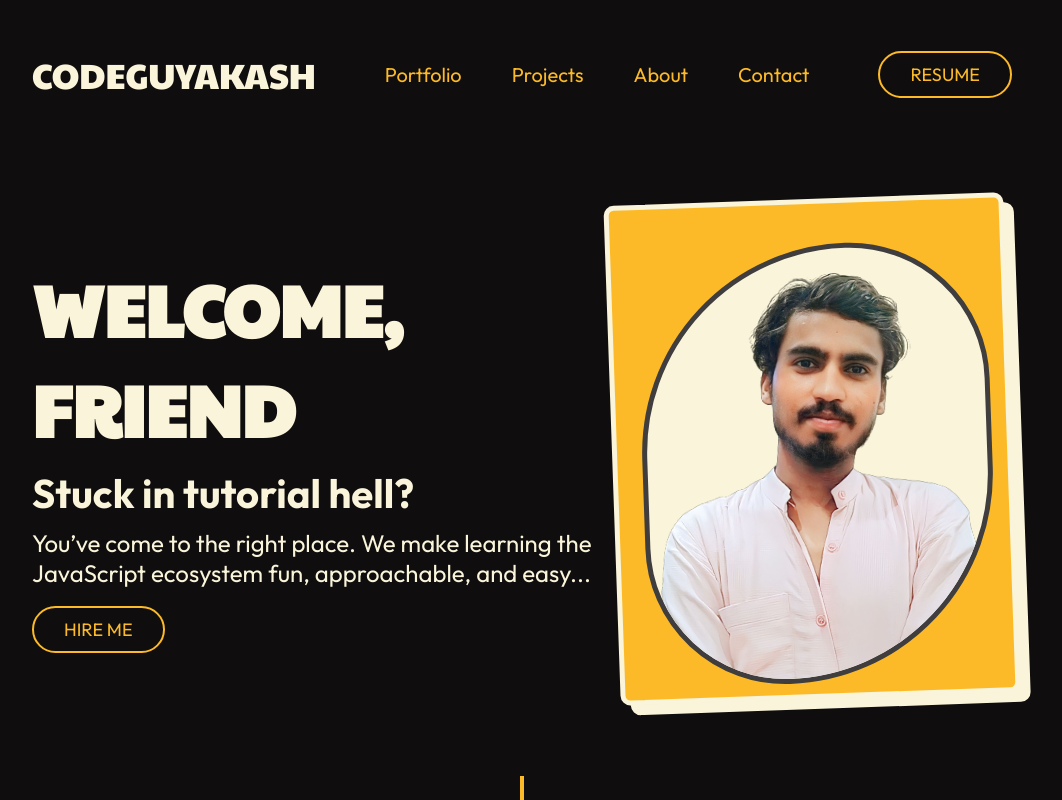
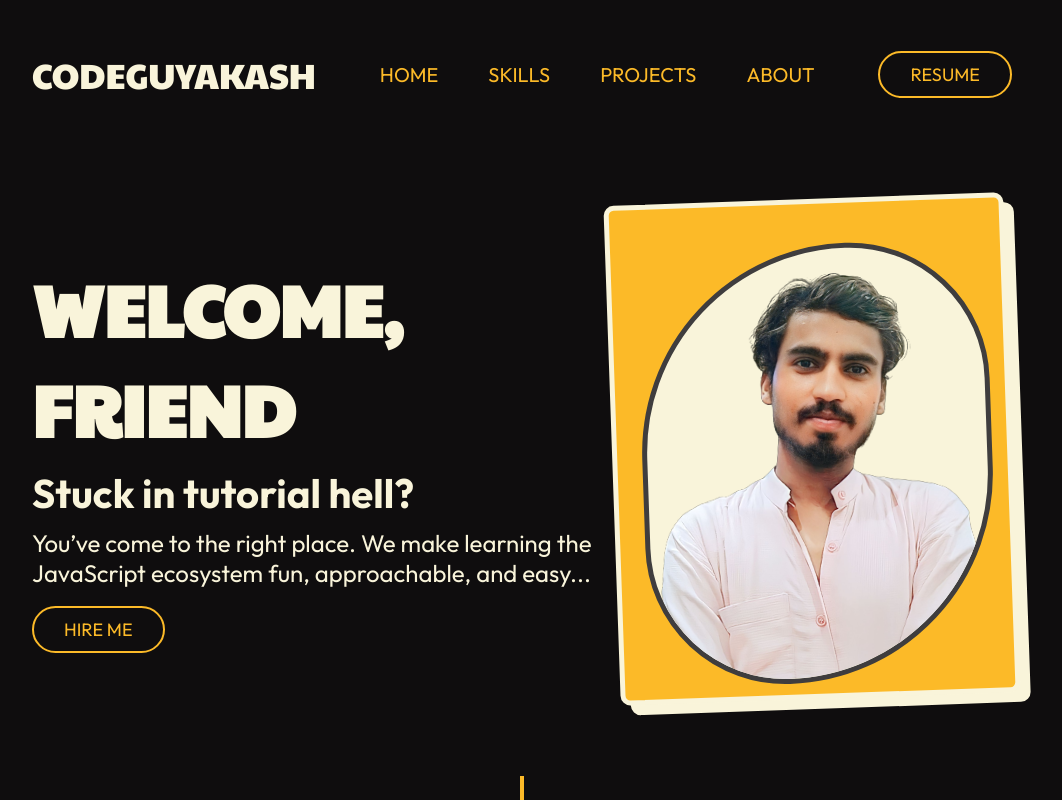
Before and after one commit to codeguyakash/codeguyakash.in, a React (Create React App) app: page / in a window 1280 px wide. Shown: the top 800 px of the page, without its empty margins (118-1180 px from the left). Built offline with nearby package versions, Linux system fonts and the light colour scheme; no server answers.

Commit message:
add navlinks

```diff
--- a/public/index.html
+++ b/public/index.html
@@ -29,7 +29,7 @@
     <link rel="icon" type="image/x-icon" href="https://codeguyakash.github.io/akash/icons/favicon.png">
     <title>akash@codeguyakash</title>
   </head>
-  <body>
+  <body id='body'>
     <noscript>You need to enable JavaScript to run this app.</noscript>
     <div id="root"></div>
     <!--
--- a/src/components/Footer.js
+++ b/src/components/Footer.js
@@ -22,6 +22,7 @@ const Footer = () => {
                     </div>
                     <div id='copyright'>copyright@2023-24 | Made with ❤️ by codeguyakash</div>
                 </div>
+                <a href='#body'>TOP</a>
             </footer>
         </>
     )
--- a/src/components/Navbar.css
+++ b/src/components/Navbar.css
@@ -40,12 +40,15 @@ ul {
 }
 li {
   font-size: 20px;
-  color: #fcba28;
   list-style: none;
   margin: 0px 25px;
   transition: 0.5s;
 }
-li:hover {
+li > a {
+  color: #fcba28;
+  text-decoration: none;
+}
+li > a:hover {
   color: #f9f4da;
   cursor: pointer;
   transition: 0.5s;
--- a/src/components/Navbar.js
+++ b/src/components/Navbar.js
@@ -4,17 +4,17 @@ import './Navbar.css'
 const Navbar = () => {
     return (
         <>
-            <div className='container'>
+            <div className='container' >
                 <nav>
                     <div id='logo'>
                         CODEGUYAKASH
                     </div>
                     <div id='nav-items'>
                         <ul>
-                            <li>Portfolio</li>
-                            <li>Projects</li>
-                            <li>About</li>
-                            <li>Contact</li>
+                            <li><a href='#hero-section'>HOME</a></li>
+                            <li><a href='#skill-section'>SKILLS</a></li>
+                            <li><a href='#project-section'>PROJECTS</a></li>
+                            <li><a href='#about-section'>ABOUT</a></li>
                         </ul>
                     </div>
                     <div >
--- a/src/index.css
+++ b/src/index.css
@@ -4,6 +4,9 @@
   margin: 0;
   box-sizing: border-box;
   font-family: "Outfit", sans-serif;
+}
+html {
+  scroll-behavior: smooth;
 }
 body {
   background-color: #0f0d0e;
```
